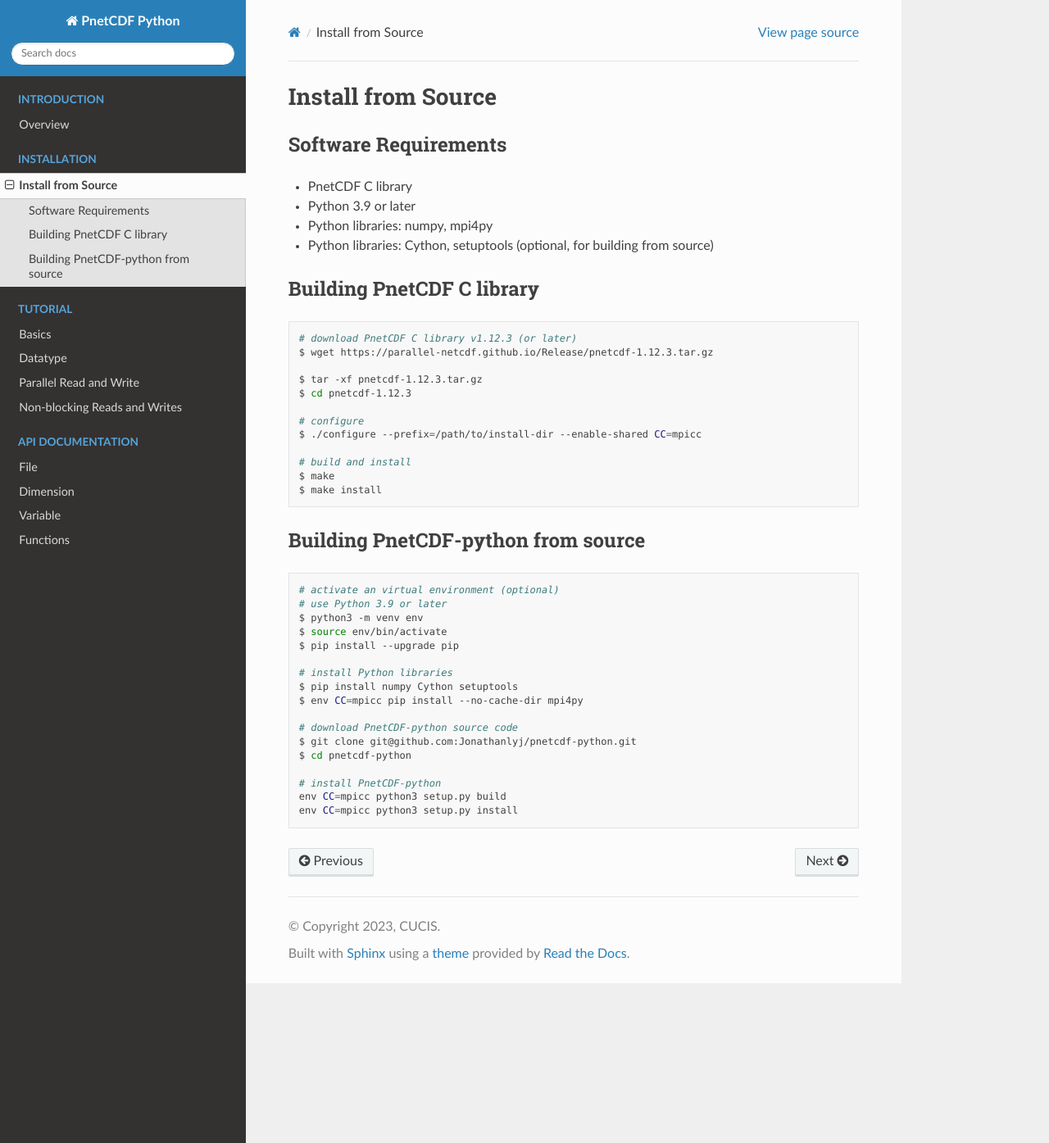
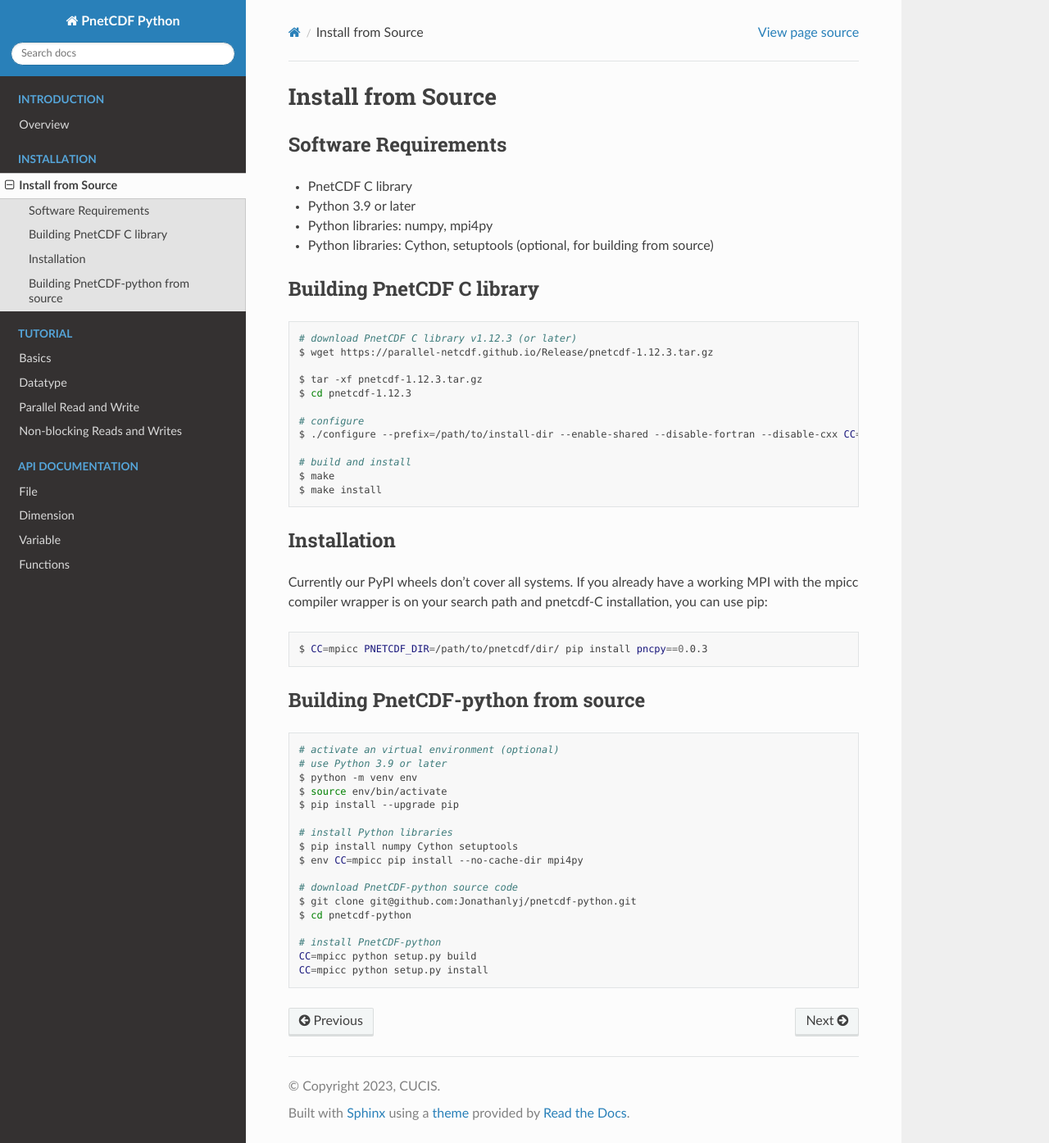
Before and after one commit to Parallel-NetCDF/PnetCDF-Python, a Sphinx documentation site: the page built from docs/source/installation/install.rst, in a window 1280 px wide and 1395 px high. Shown: the whole window at 82% size. Built offline with Sphinx 7.4.7 and the Read the Docs theme 2.0.0, drawn with Linux system fonts in a browser that asks for light colours.

```diff
--- a/docs/source/installation/install.rst
+++ b/docs/source/installation/install.rst
@@ -22,11 +22,21 @@ Building PnetCDF C library
     $ cd pnetcdf-1.12.3
 
     # configure
-    $ ./configure --prefix=/path/to/install-dir --enable-shared CC=mpicc
+    $ ./configure --prefix=/path/to/install-dir --enable-shared --disable-fortran --disable-cxx CC=mpicc
 
     # build and install
     $ make
     $ make install
+
+Installation
+===================================
+
+Currently our PyPI wheels don't cover all systems. If you already have a working MPI with the mpicc compiler wrapper is on your search path and pnetcdf-C installation, you can use pip:
+
+.. code-block:: bash
+
+    $ CC=mpicc PNETCDF_DIR=/path/to/pnetcdf/dir/ pip install pncpy==0.0.3
+
 
 Building PnetCDF-python from source
 ===================================
@@ -35,7 +45,7 @@ Building PnetCDF-python from source
 
     # activate an virtual environment (optional)
     # use Python 3.9 or later
-    $ python3 -m venv env
+    $ python -m venv env
     $ source env/bin/activate
     $ pip install --upgrade pip
 
@@ -48,5 +58,5 @@ Building PnetCDF-python from source
     $ cd pnetcdf-python
 
     # install PnetCDF-python
-    env CC=mpicc python3 setup.py build
-    env CC=mpicc python3 setup.py install
+    CC=mpicc python setup.py build
+    CC=mpicc python setup.py install
```
Also changed, not shown: README.md (+3 -3 lines), 8 other files.
